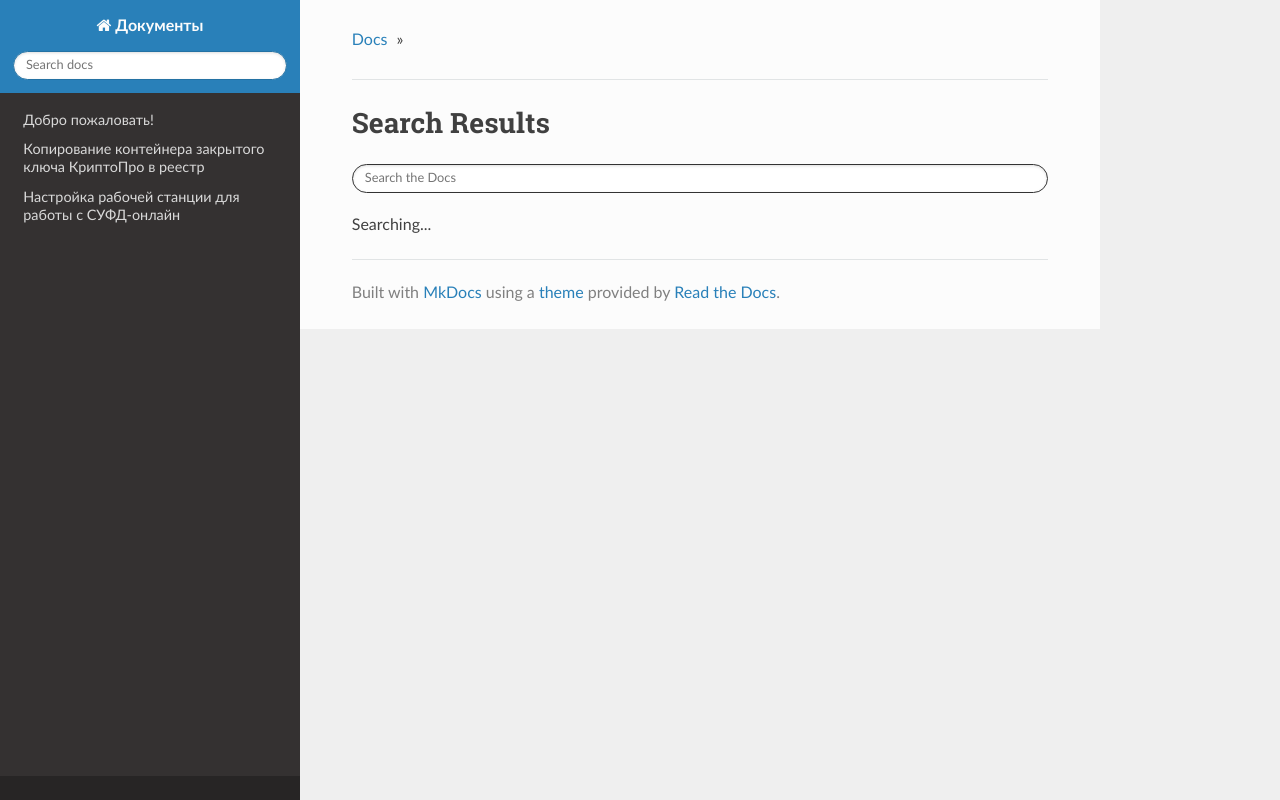
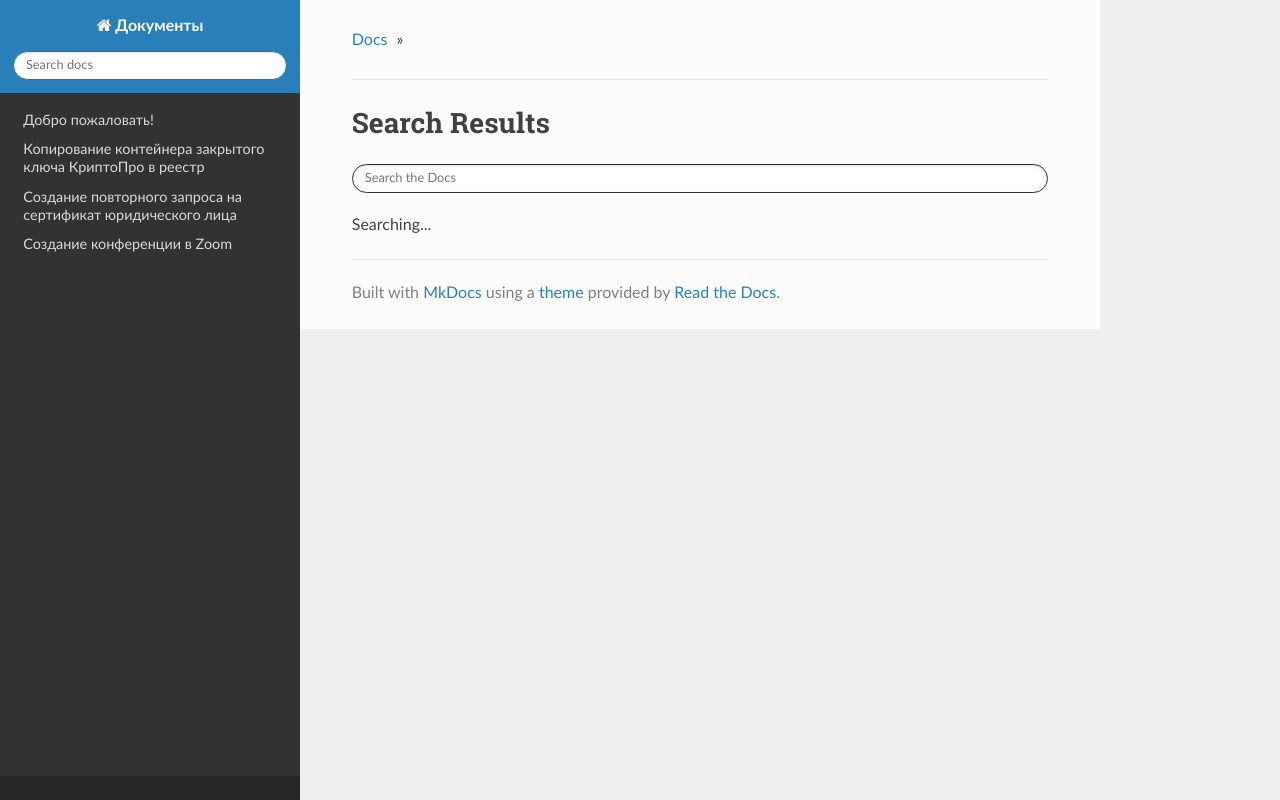
Before and after one commit to vasilius-boop/vasilius-boop.github.io, a plain HTML site: page search.html in a window 1280 px wide. Drawn offline with nearby package versions, Linux system fonts and the light colour scheme.

Commit message:
Add files via upload

```diff
--- a/search.html
+++ b/search.html
@@ -49,7 +49,11 @@
                     </li>
                 </ul>
                 <ul>
-                    <li class="toctree-l1"><a class="reference internal" href="./sufd-install/">Настройка рабочей станции для работы с СУФД-онлайн</a>
+                    <li class="toctree-l1"><a class="reference internal" href="./reissue-org-cert/">Создание повторного запроса на сертификат юридического лица</a>
+                    </li>
+                </ul>
+                <ul>
+                    <li class="toctree-l1"><a class="reference internal" href="./zoom-conference/">Создание конференции в Zoom</a>
                     </li>
                 </ul>
       </div>
```
